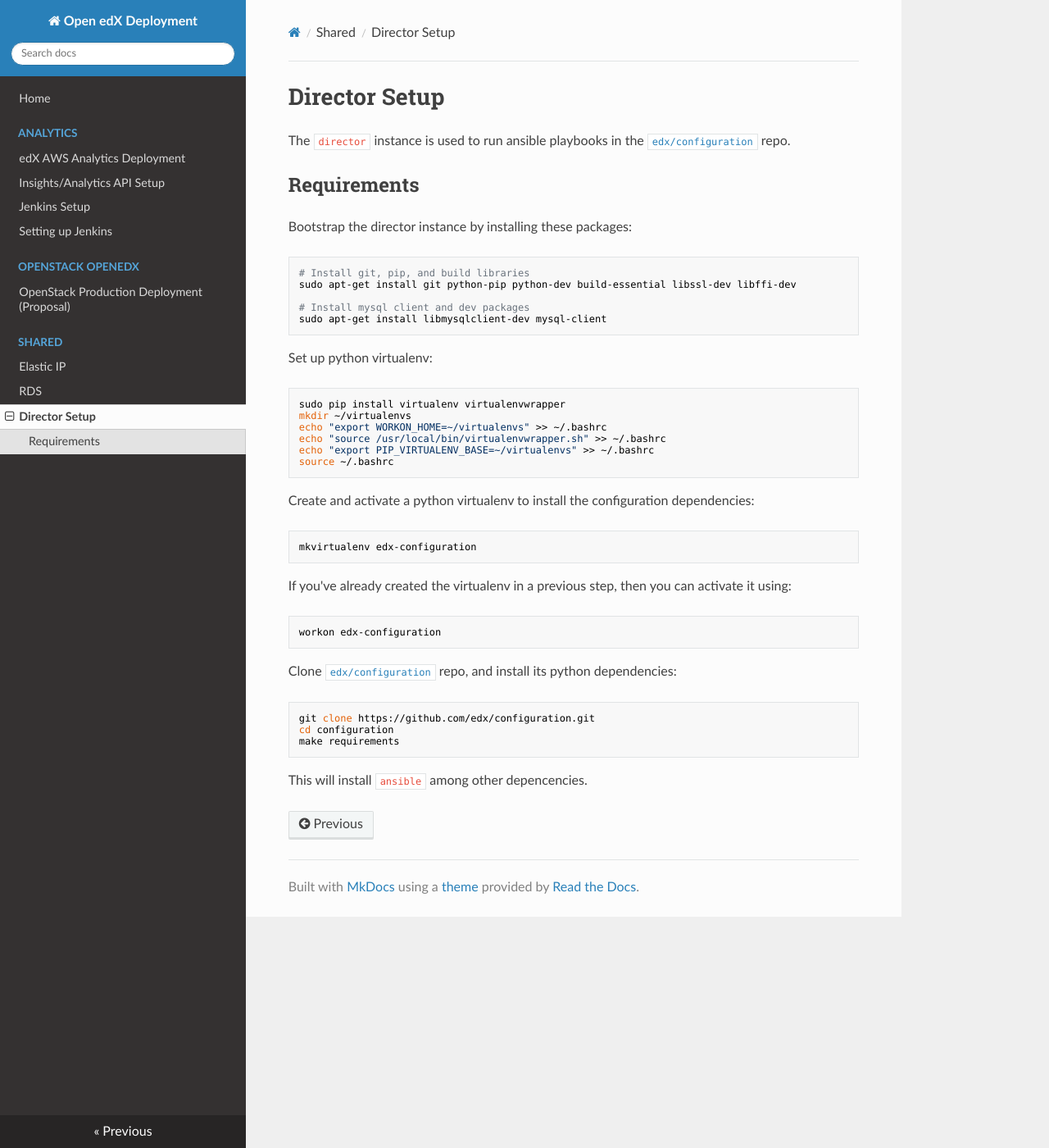
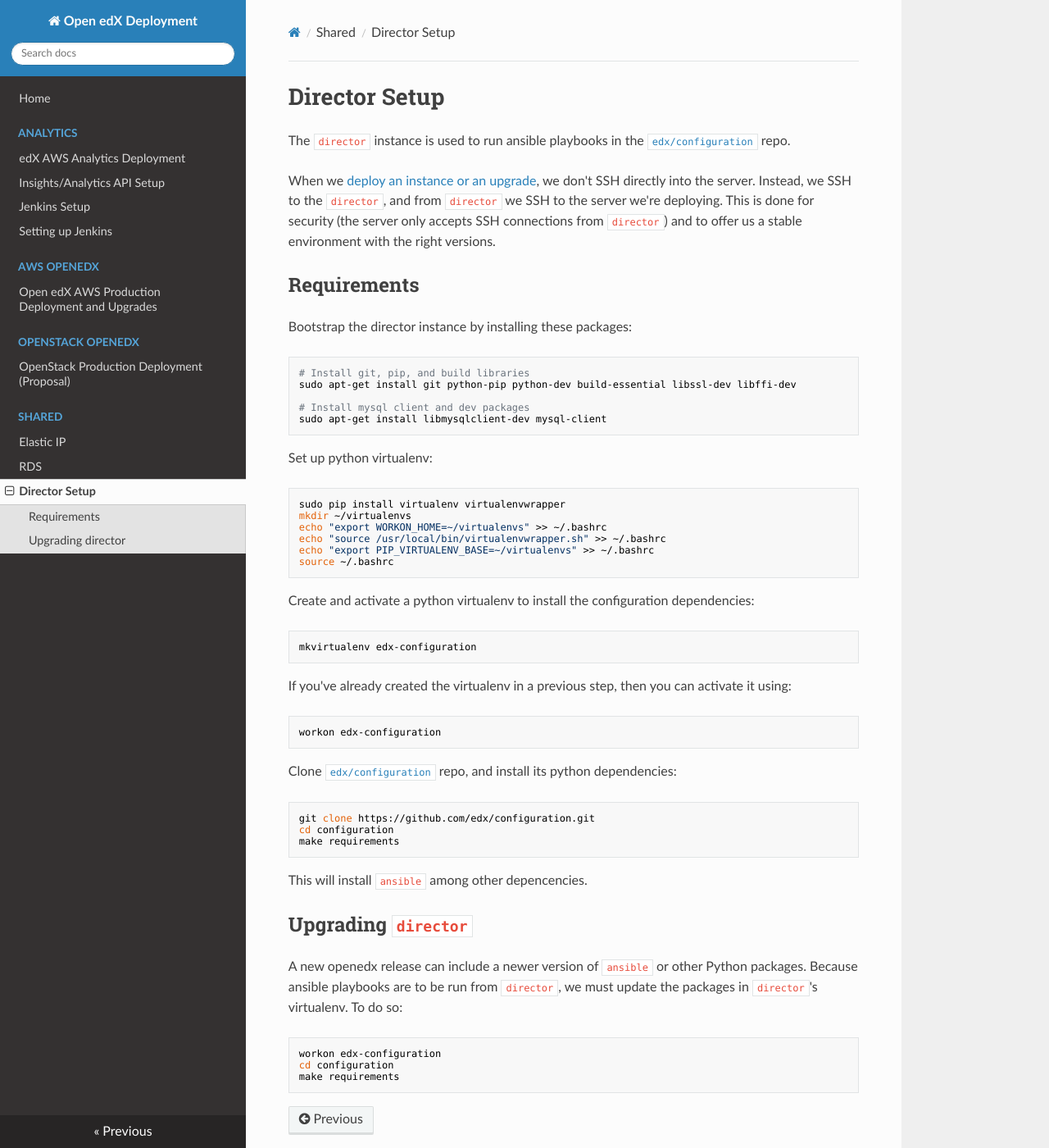
Before and after one commit to open-craft/openedx-deployment, an MkDocs documentation site: the page built from docs/shared/director.md, in a window 1280 px wide and 1400 px high. Shown: the whole window at 82% size. Built offline with MkDocs 1.6.1, drawn with Linux system fonts in a browser that asks for light colours; nearby versions of some CDN libraries.

Commit message:
Add document about AWS deployment and upgrades (#12)
* Add what is director and how to upgrade virtualenv when we upgrade openedx
* Add new document about AWS deployment and upgrades, and link to it

````diff
--- a/docs/shared/director.md
+++ b/docs/shared/director.md
@@ -3,6 +3,10 @@ Director Setup
 
 The `director` instance is used to run ansible playbooks in the
 [`edx/configuration`](https://github.com/edx/configuration) repo.
+
+When we [deploy an instance or an upgrade](../openstack-openedx/aws-deployment.md), we don't SSH directly into the server.
+Instead, we SSH to the `director`, and from `director` we SSH to the server we're deploying.
+This is done for security (the server only accepts SSH connections from `director`) and to offer us a stable environment with the right versions.
 
 Requirements
 ------------
@@ -49,3 +53,15 @@ make requirements
 ```
 
 This will install `ansible` among other depencencies.
+
+
+Upgrading `director`
+--------------------
+
+A new openedx release can include a newer version of `ansible` or other Python packages. Because ansible playbooks are to be run from `director`, we must update the packages in `director`'s virtualenv. To do so:
+
+```bash
+workon edx-configuration
+cd configuration
+make requirements
+```
````
Also changed, not shown: docs/analytics/AWS_setup.md (+2 -0 lines), docs/aws-openedx/aws-deployment.md (added, +35 -0 lines), docs/openstack-openedx/production-deployment.md (+0 -1 lines).
